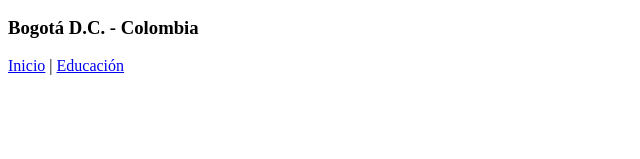
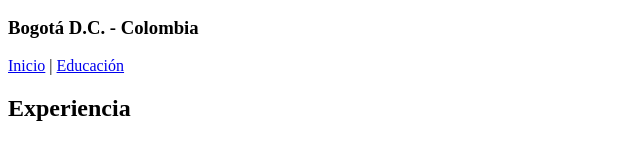
Before and after one commit to SabChoo/Evaluacion_final1234, a plain HTML site: page experiencia.html in a window 1280 px wide. Shown: the part 261-420 px from the top of the page, without its empty margins (0-640 px from the left). Drawn offline with Linux system fonts and the light colour scheme.

```diff
--- a/experiencia.html
+++ b/experiencia.html
@@ -21,5 +21,8 @@
         <a href="educacion.html">Educación</a>
       </p>
     </nav>
+    <article>
+      <h2>Experiencia</h2>
+    </article>
   </body>
 </html>
```
Also changed, not shown: images/micara.jpeg (added), 1 other file.
